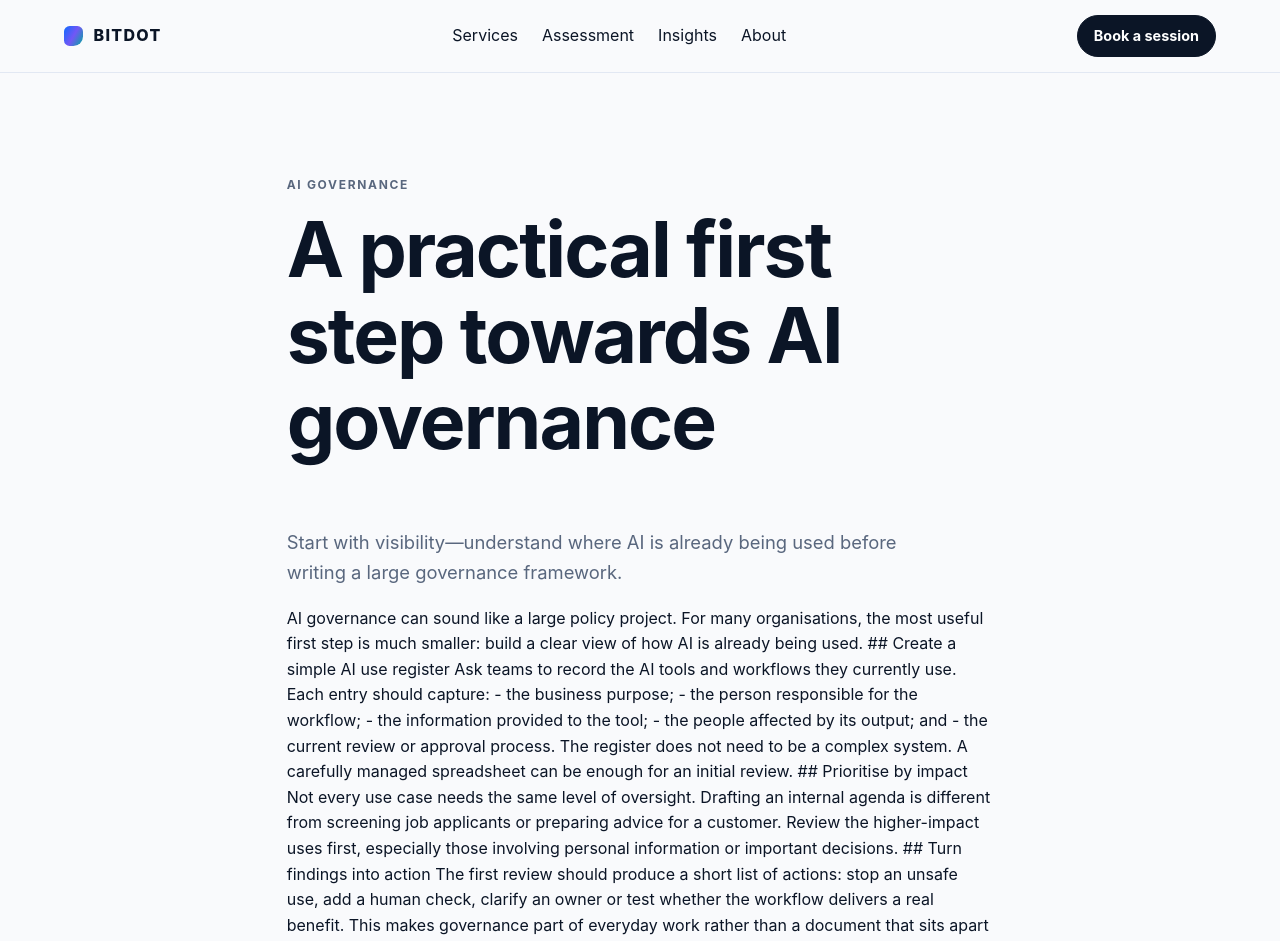
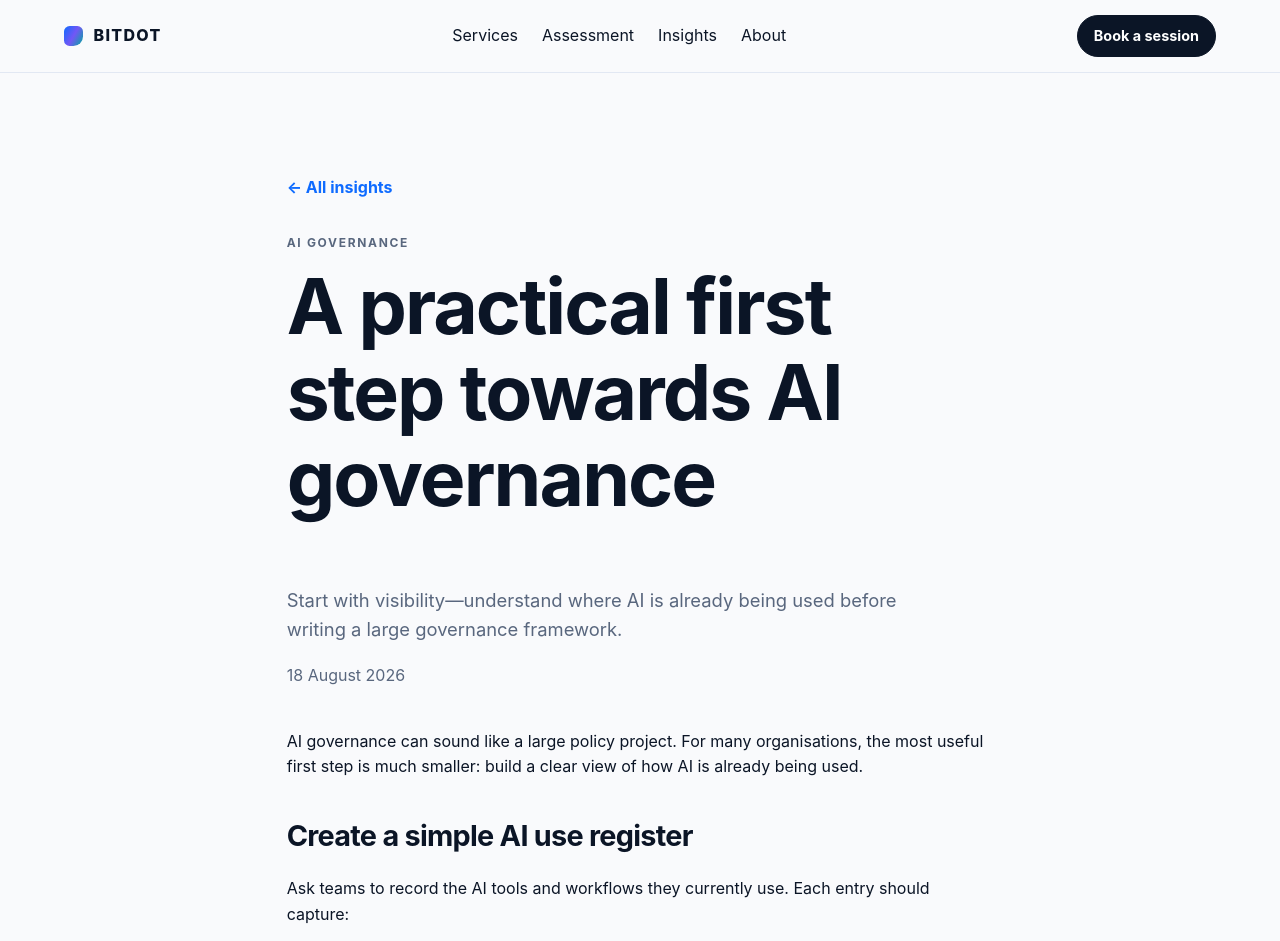
Before and after one commit to sandrafranco16/Capstone-Project-G-8, a Next.js app: page /blog/2026-08-18-practical-ai-governance-first-step in a window 1280 px wide. Shown: the top 941 px of the page. Built offline with nearby package versions, Linux system fonts and the light colour scheme; no server answers.

Commit message:
feat(blog): render article pages

```diff
--- a/src/app/blog/[slug]/page.tsx
+++ b/src/app/blog/[slug]/page.tsx
@@ -1,21 +1,79 @@
+import type { Metadata } from "next";
+import Link from "next/link";
 import { notFound } from "next/navigation";
+import ReactMarkdown from "react-markdown";
+import remarkGfm from "remark-gfm";
 
 import { Container } from "@/components/ui/container";
-import { getBlogArticle } from "@/features/blog/repository";
+import { getBlogArticle, listBlogArticles } from "@/features/blog/repository";
+import { getYouTubeEmbedUrl } from "@/features/blog/youtube";
 
 type ArticlePageProps = { params: Promise<{ slug: string }> };
+
+export async function generateStaticParams() {
+  return (await listBlogArticles()).map(({ slug }) => ({ slug }));
+}
+
+export async function generateMetadata({ params }: ArticlePageProps): Promise<Metadata> {
+  const article = await getBlogArticle((await params).slug);
+  return article
+    ? { title: article.title, description: article.excerpt }
+    : { title: "Article not found" };
+}
 
 export default async function ArticlePage({ params }: ArticlePageProps) {
   const article = await getBlogArticle((await params).slug);
   if (!article) notFound();
+  const embedUrl = getYouTubeEmbedUrl(article.youtubeUrl);
 
   return (
     <article className="section">
       <Container className="prose">
+        <Link className="back-link" href="/blog">
+          ← All insights
+        </Link>
         <p className="eyebrow">{article.category}</p>
         <h1>{article.title}</h1>
         <p className="lead">{article.excerpt}</p>
-        <p>{article.body}</p>
+        <time className="article-date" dateTime={article.publishedAt}>
+          {new Intl.DateTimeFormat("en-AU", {
+            dateStyle: "long",
+            timeZone: "UTC",
+          }).format(new Date(article.publishedAt))}
+        </time>
+        {embedUrl ? (
+          <div className="video-embed">
+            <iframe
+              allow="accelerometer; autoplay; clipboard-write; encrypted-media; gyroscope; picture-in-picture"
+              allowFullScreen
+              loading="lazy"
+              referrerPolicy="strict-origin-when-cross-origin"
+              src={embedUrl}
+              title={`Video for ${article.title}`}
+            />
+          </div>
+        ) : null}
+        <div className="article-body">
+          <ReactMarkdown
+            components={{
+              a: ({ children, href }) => {
+                const external = href?.startsWith("http");
+                return (
+                  <a
+                    href={href}
+                    rel={external ? "noopener noreferrer" : undefined}
+                    target={external ? "_blank" : undefined}
+                  >
+                    {children}
+                  </a>
+                );
+              },
+            }}
+            remarkPlugins={[remarkGfm]}
+          >
+            {article.body}
+          </ReactMarkdown>
+        </div>
       </Container>
     </article>
   );
--- a/src/app/globals.css
+++ b/src/app/globals.css
@@ -252,6 +252,79 @@ h3 {
   background: var(--mist);
 }
 
+.blog-grid {
+  align-items: stretch;
+}
+
+.blog-card {
+  display: flex;
+  flex-direction: column;
+}
+
+.blog-card h2 {
+  font-size: 1.6rem;
+}
+
+.blog-card__footer {
+  display: flex;
+  align-items: center;
+  justify-content: space-between;
+  gap: 1rem;
+  margin-top: auto;
+  padding-top: 1.5rem;
+  color: var(--slate);
+  font-size: 0.9rem;
+}
+
+.back-link {
+  display: inline-block;
+  margin-bottom: 2rem;
+  color: var(--azure);
+  font-weight: 700;
+  text-decoration: none;
+}
+
+.article-date {
+  display: block;
+  margin-bottom: 2.5rem;
+  color: var(--slate);
+}
+
+.article-body > * + * {
+  margin-top: 1.25rem;
+}
+
+.article-body h2 {
+  margin-top: 2.5rem;
+  font-size: 1.8rem;
+}
+
+.article-body ul,
+.article-body ol {
+  padding-left: 1.5rem;
+}
+
+.article-body a {
+  color: var(--azure);
+}
+
+.video-embed {
+  position: relative;
+  overflow: hidden;
+  margin-bottom: 2.5rem;
+  padding-top: 56.25%;
+  border-radius: var(--radius);
+  background: var(--ink);
+}
+
+.video-embed iframe {
+  position: absolute;
+  inset: 0;
+  width: 100%;
+  height: 100%;
+  border: 0;
+}
+
 .site-footer {
   padding-block: 3rem;
   background: var(--ink);
--- a/src/app/sitemap.ts
+++ b/src/app/sitemap.ts
@@ -1,15 +1,18 @@
 import type { MetadataRoute } from "next";
 
+import { listBlogArticles } from "@/features/blog/repository";
 import { pathways } from "@/features/pathways/content";
 import { services } from "@/features/services/content";
 import { siteConfig } from "@/lib/site-config";
 
-export default function sitemap(): MetadataRoute.Sitemap {
+export default async function sitemap(): Promise<MetadataRoute.Sitemap> {
+  const articles = await listBlogArticles();
   const staticRoutes = ["", "/about", "/services", "/blog", "/assessment", "/booking", "/contact", "/legal"];
   const routes = [
     ...staticRoutes,
     ...pathways.map((pathway) => `/pathways/${pathway.slug}`),
     ...services.map((service) => `/services/${service.slug}`),
+    ...articles.map((article) => `/blog/${article.slug}`),
   ];
 
   return routes.map((route) => ({ url: `${siteConfig.url}${route}` }));
--- /dev/null
+++ b/src/features/blog/youtube.ts
@@ -0,0 +1,26 @@
+const videoIdPattern = /^[A-Za-z0-9_-]{11}$/;
+
+export function getYouTubeEmbedUrl(value: string | undefined): string | null {
+  if (!value) return null;
+
+  try {
+    const url = new URL(value);
+    const host = url.hostname.replace(/^www\./, "").replace(/^m\./, "");
+    let videoId: string | null = null;
+
+    if (host === "youtu.be") {
+      videoId = url.pathname.split("/").filter(Boolean)[0] ?? null;
+    } else if (host === "youtube.com") {
+      if (url.pathname === "/watch") videoId = url.searchParams.get("v");
+      if (url.pathname.startsWith("/embed/") || url.pathname.startsWith("/shorts/")) {
+        videoId = url.pathname.split("/").filter(Boolean)[1] ?? null;
+      }
+    }
+
+    return videoId && videoIdPattern.test(videoId)
+      ? `https://www.youtube-nocookie.com/embed/${videoId}`
+      : null;
+  } catch {
+    return null;
+  }
+}
```
Also changed, not shown: src/app/blog/page.tsx (+28 -3 lines), 1 other file (tests, documents, lock files or other folders).
